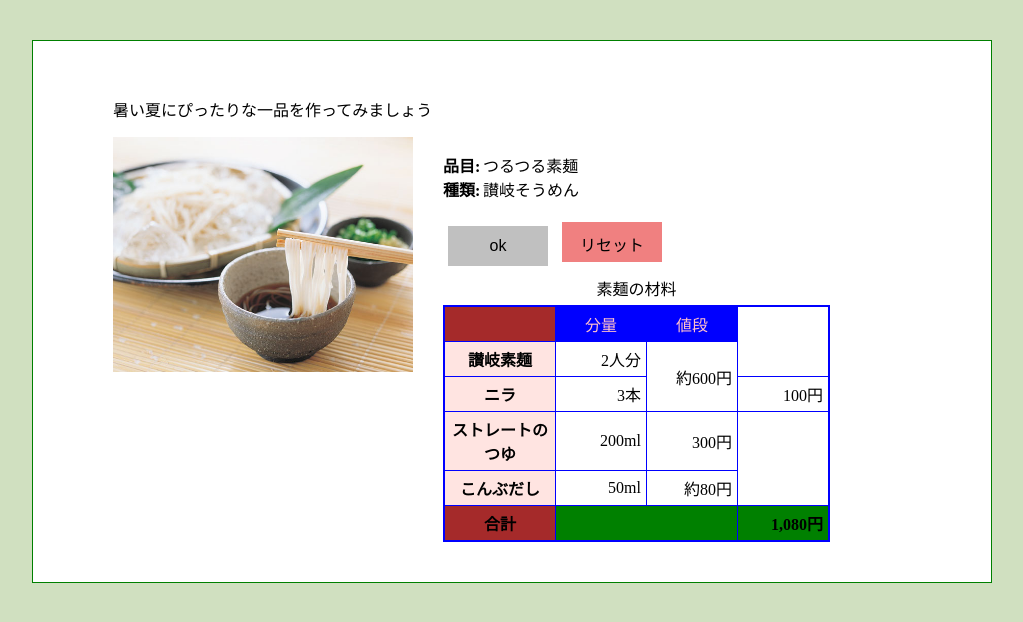
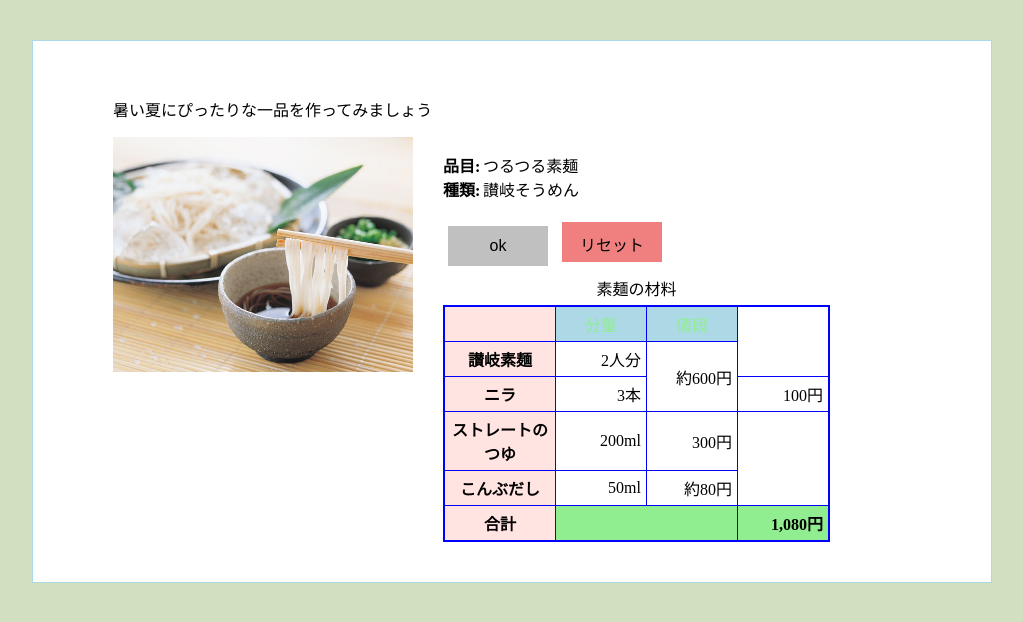
Before and after one commit to AirpChinpam/Web-1, a plain HTML site: page index.html in a window 1280 px wide. Shown: the whole page, without its empty margins (128-1151 px from the left). Drawn offline with Linux system fonts and the light colour scheme.

Commit message:
Update default.css

```diff
--- a/css/default.css
+++ b/css/default.css
@@ -6,7 +6,7 @@ body{
   width: 798px;
   margin: 40px auto;
   padding: 40px 80px;
-  border: green 1px solid;
+  border: lightblue 1px solid;
   background-color: white;
 }
 
@@ -48,7 +48,7 @@ dt{
 }
 
 .btn:active{
-  color: blue;
+  color: lightblue;
 }
 
 .btn-submit{
@@ -85,20 +85,20 @@ caption{
 }
 
 #price{
-  background-color: green;
+  background-color: lightgreen;
 }
 
 thead th, tfoot th{
-  background-color: brown;
+  background-color: lightbrown;
 }
 
 thead td{
-  color: pink;
-  background-color: blue;
+  color: lightgreen;
+  background-color: lightblue;
   text-align: center;
 }
 
 tfoot td{
   font-weight: bold;
-  background-color: green;
+  background-color: lightgreen;
 }
```
